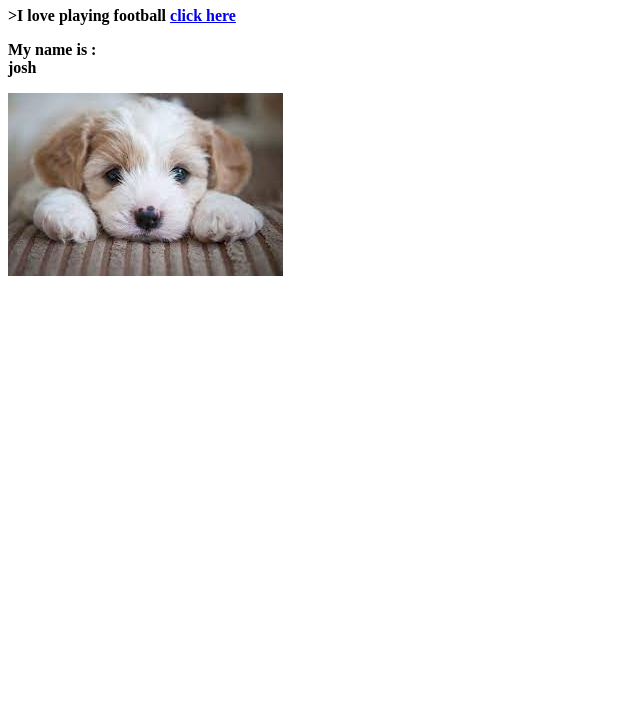
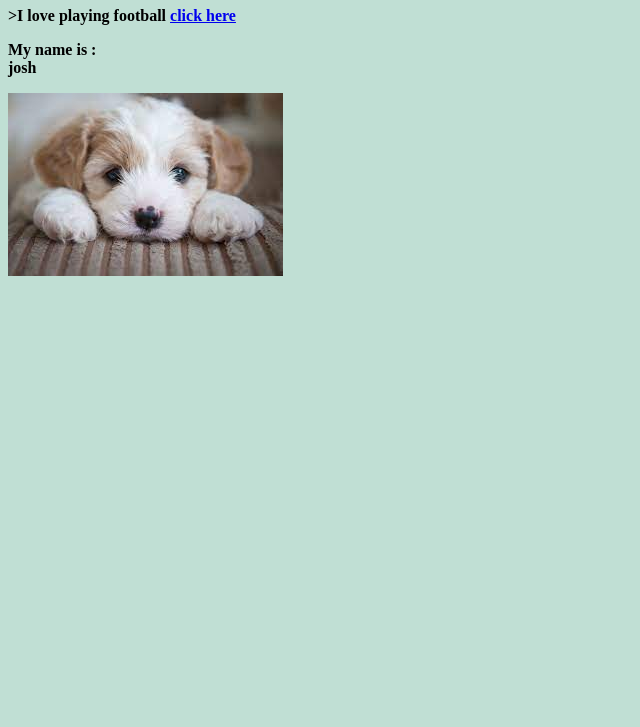
Before and after one commit to Tcxstudio/My-favarite-cartoon-chacter, a plain HTML site: page index.html in a window 1280 px wide. Shown: the part 73-800 px from the top of the page, without its empty margins (0-640 px from the left). Drawn offline with Linux system fonts and the light colour scheme.

Commit message:
linked css

```diff
--- a/index.html
+++ b/index.html
@@ -3,6 +3,7 @@
 <head>
     <meta charset="UTF-8">
     <meta http-equiv="X-UA-Compatible" content="IE=edge">
+    <link rel="stylesheet" type="text/css" href="style.css">
     <meta name="viewport" content="width=<device-width>, initial-scale=1.0">
     <title>Document</title>
 </head>
--- a/style.css
+++ b/style.css
@@ -0,0 +1,3 @@
+body{
+    background-color: rgba(191, 223, 212, 0.986);
+}
```
